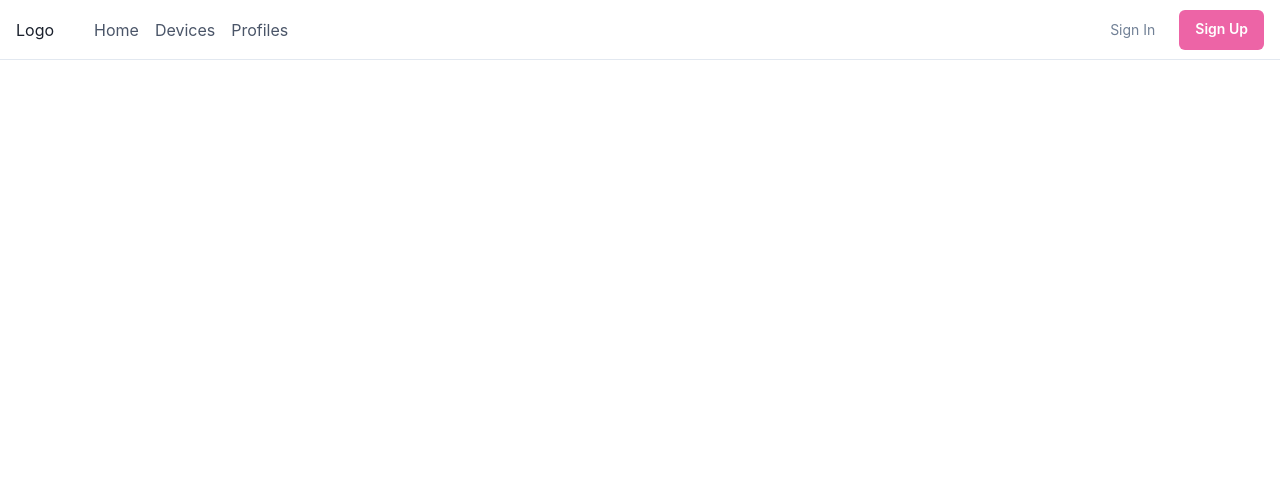
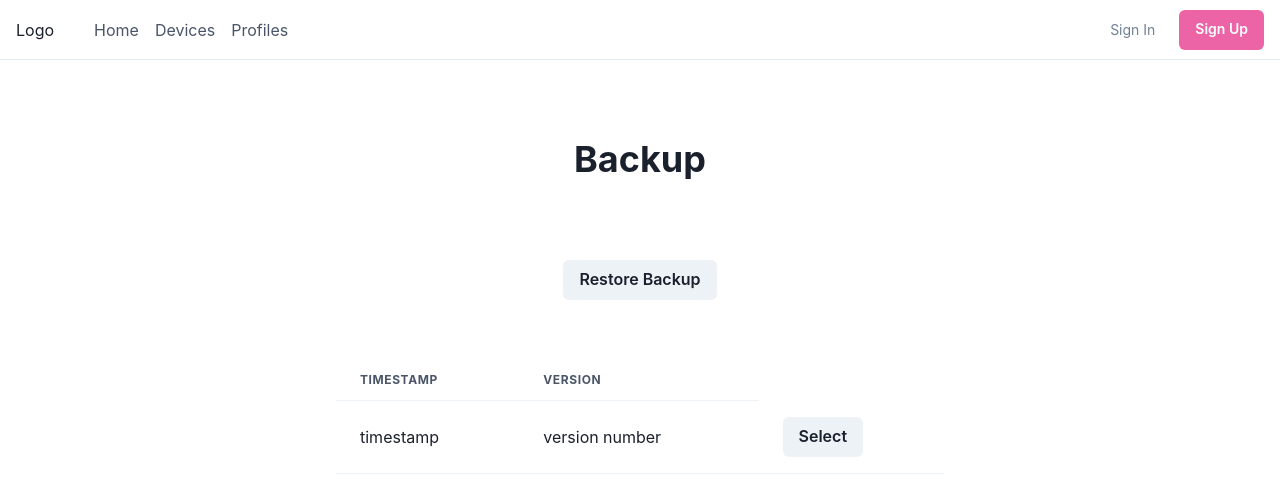
Before and after one commit to tryhardlaijun/ICT2106_P2_Project, a React (Create React App) app in the folder SmartHomeManager/SmartHomeManager.View/: page /backup in a window 1280 px wide. Shown: the top 496 px of the page. Built offline with nearby package versions, Linux system fonts and the light colour scheme.

Commit message:
Backup page

```diff
--- a/SmartHomeManager/SmartHomeManager.View/src/App.js
+++ b/SmartHomeManager/SmartHomeManager.View/src/App.js
@@ -6,6 +6,7 @@ import Home from "./pages/Home";
 import Devices from "./pages/Devices";
 import Profiles from "./pages/Profiles";
 import Director from "./pages/Director";
+import Backup from "./pages/Backup";
 
 export function App() {
   return (
@@ -17,6 +18,7 @@ export function App() {
           <Route path="/devices" element={<Devices />} />
           <Route path="/profiles" element={<Profiles />} />
           <Route path="/director" element={<Director />} />
+          <Route path="/backup" element={<Backup />} />
         </Routes>
       </Router>
     </>
--- /dev/null
+++ b/SmartHomeManager/SmartHomeManager.View/src/pages/Backup.js
@@ -0,0 +1,56 @@
+import React from "react";
+import {
+    Heading, Center, Container, Button, Box, Text,
+    Table,
+    Thead,
+    Tbody,
+    Tr,
+    Th,
+    Td,
+    TableContainer
+} from '@chakra-ui/react'
+
+export default function Backup() {
+    function buttonClicked() {
+        console.log("button clicked");
+        document.getElementById("showSelected").style.display = "block";
+    }
+
+
+    return (
+        <Container maxW='container.sm'>
+            <Box textAlign='center' h='300px'>
+                <Center h='200px'>
+                    <Heading>Backup</Heading>
+                </Center>
+                <Button type="submit">Restore Backup</Button>
+                <Text id='showSelected' style={{ display: "none" }} >Version selected: (version number) - (timestamp)</Text>
+            </Box>
+            <Box>
+                <TableContainer>
+                    <Table>
+                        <Thead>
+                            <Tr>
+                                <Th>Timestamp</Th>
+                                <Th>Version</Th>
+                            </Tr>
+                        </Thead>
+                        <Tbody>
+                            <Tr>
+                                <Td>timestamp</Td>
+                                <Td>version number</Td>
+                                <Td>
+                                    <Button id="selectButton" onClick={buttonClicked}>Select</Button>
+                                </Td>
+                            </Tr>
+                        </Tbody>
+                    </Table>
+                </TableContainer>
+            </Box>
+
+
+        </Container>
+
+
+    )
+}
```
